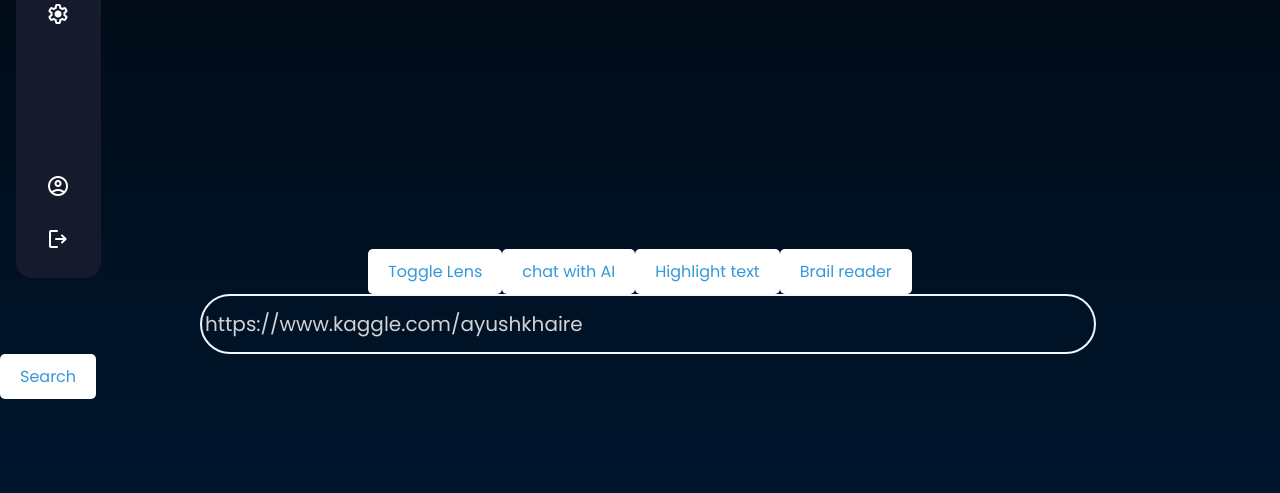
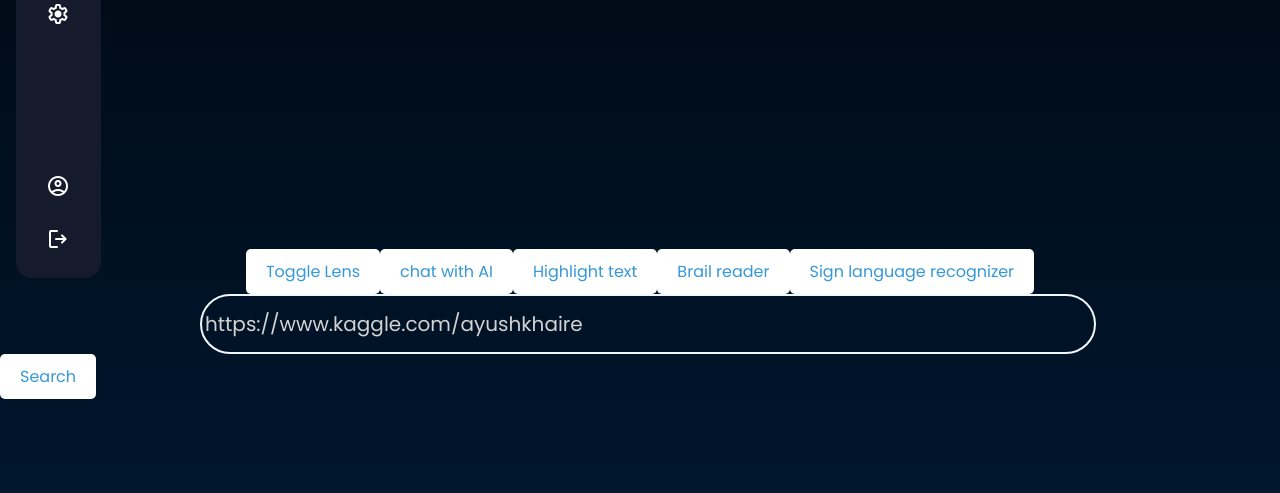
Before and after one commit to AYUSHKHAIRE/web-view, a Django app: page /browse/ in a window 1280 px wide. Shown: the part 506-999 px from the top of the page. Run offline with Django 5.2, Linux system fonts and the light colour scheme; the visitor is signed in with stand-in values (Sample User, id 1); parts of the project's set-up code (start-up, migrations or seed data) failed here and were passed over; some libraries are stand-ins or nearby versions.

Commit message:
front end for sign language

```diff
--- a/accessweb/templates/browse/main.html
+++ b/accessweb/templates/browse/main.html
@@ -52,6 +52,7 @@
       <button onclick="toggleChat('aichat')">chat with AI</button>
       <button onclick="toggleChat('highlight-chat-box')">Highlight text</button>
       <button onclick="toggleChat('brail-reader')">Brail reader</button>
+      <button onclick="toggleChat('sign-recognizer')">Sign language recognizer</button>
     </div>
   </div>
   <div id="lens" class="chat-box">
@@ -139,8 +140,7 @@
       </button>
     </div>
   </div>
-  <div
-    id="brail-reader"
+  <div id="brail-reader"
     class="chat-box brail-reader"
     style="width: 70vw; height: 70vh; top: 100px"
   >
@@ -201,6 +201,24 @@
       </div>
     </div>
   </div>
+    <div id="sign-recognizer"
+    class="chat-box sign-recognizer"
+    style="width: 70vw; height: 70vh; top: 100px"
+  >
+    <div class="chat-header" onclick="minimizeChat('sign-recognizer')">
+      sign language recognizer
+    </div>
+    <div class="chat-content">
+      <div class="mainbrailcolordiv">
+        <div class="sign-lang-screen">
+          <h1>Recognize sign language</h1>
+          <button id="turn-on-camera" >Start Camera</button>
+          <video id="sign-video" autoplay></video>
+          <canvas id="sign-canvas" style="display: none;"></canvas>
+        </div>
+      </div>
+    </div>
+  </div>
   <script src="{% static 'js/browse.js' %}"></script>
   <script src="{% static 'js/img-zoom.js' %}"></script>
   <script src="{% static 'js/brail.js' %}"></script>
```
